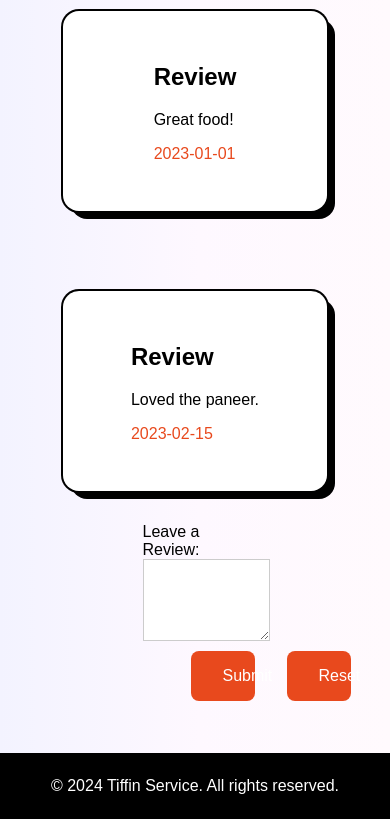
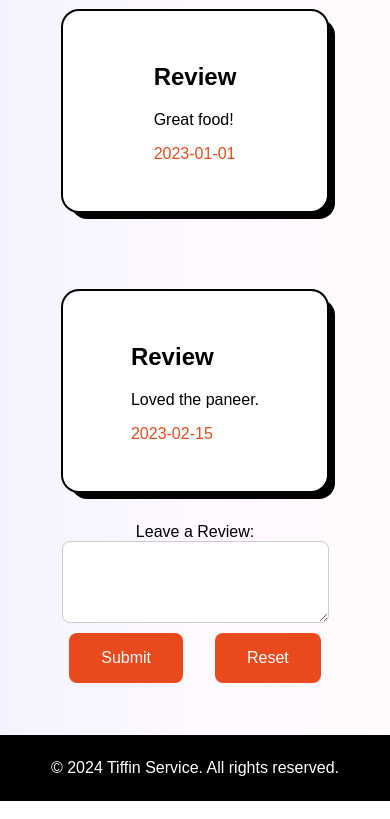
Before and after one commit to Dipan46/MotionCut_Internship_Project5, a plain HTML site: page reviews.html in a window 390 px wide. Shown: the part 216-1035 px from the top of the page. Drawn offline with Linux system fonts and the light colour scheme; a web font is replaced by a local one.

Commit message:
Fixing visual bugs

```diff
--- a/css/reviews.css
+++ b/css/reviews.css
@@ -98,4 +98,15 @@ footer {
         max-width: 80%;
         gap: 1rem;
     }
+
+    form {
+        width: 70%;
+        display: flex;
+        flex-direction: column;
+        align-items: center;
+    }
+
+    .btn {
+        padding: 0;
+    }
 }
--- a/css/styles.css
+++ b/css/styles.css
@@ -46,4 +46,5 @@
      margin-bottom: 10px;
      padding: 10px;
      border: 1px solid #ccc;
+    border-radius: .5rem;
  }
```
